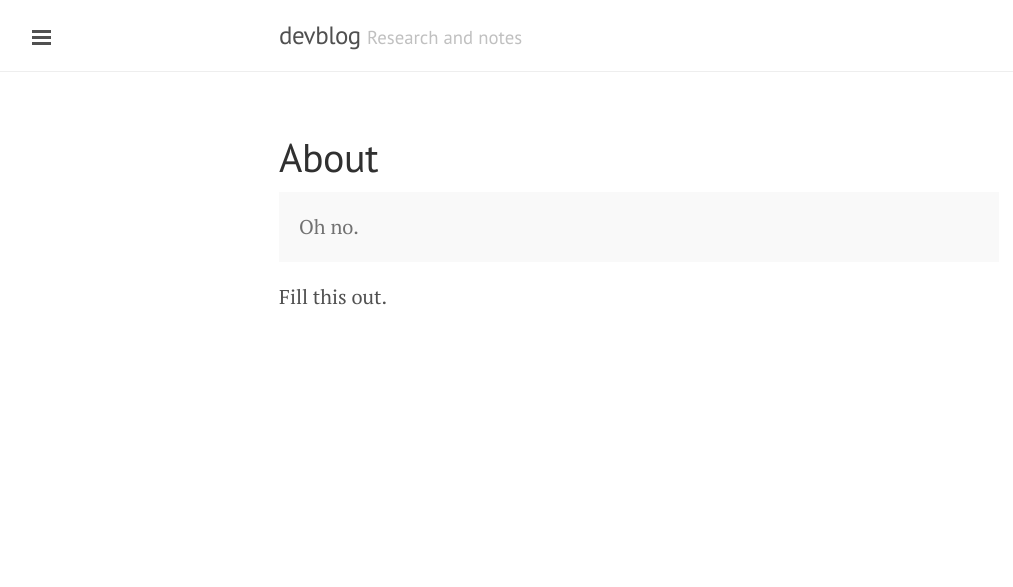
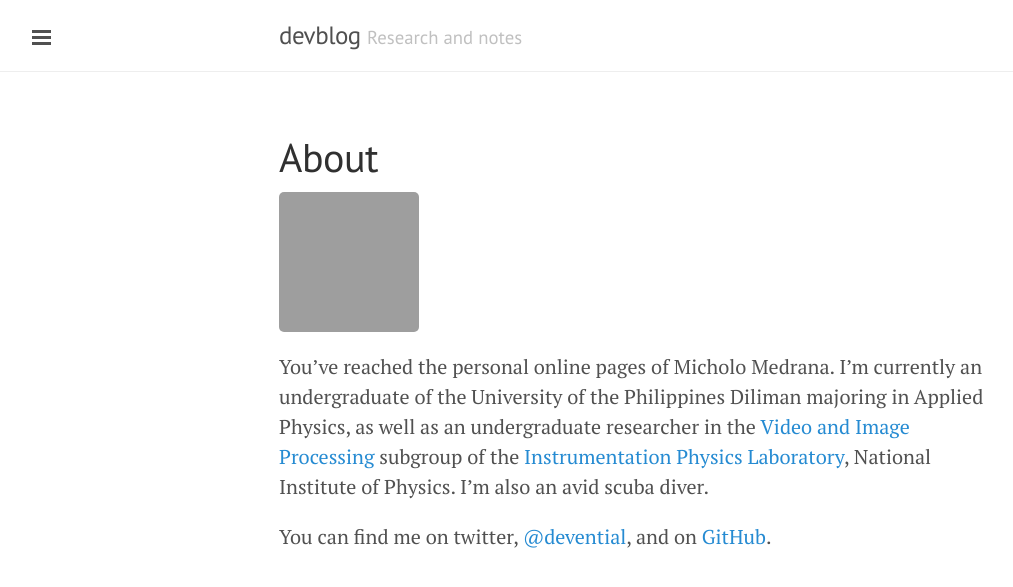
Before and after one commit to devential/devential.github.io, a Jekyll site: the page built from about.md, in a window 1280 px wide. Shown: the top 587 px of the page, without its empty margins (1-1014 px from the left). Built offline with Jekyll 4.4.1, drawn with Linux system fonts in a browser that asks for light colours; Markdown is read by kramdown in place of the engine named in the settings; grey boxes are pictures that could not be loaded.

Commit message:
Finished about page

```diff
--- a/about.md
+++ b/about.md
@@ -3,8 +3,8 @@ layout: page
 title: About
 ---
 
-<p class="message">
-  Oh no.
-</p>
+![Profile image](https://avatars1.githubusercontent.com/u/7218858?v=2&u=193c6dca526d9d32375722cb500d555306e65bf9&s=140)
 
-Fill this out.
+You’ve reached the personal online pages of Micholo Medrana. I’m currently an undergraduate of the University of the Philippines Diliman majoring in Applied Physics, as well as an undergraduate researcher in the [Video and Image Processing](http://sites.google.com/site/instrumentationphysicslab/research/vip) subgroup of the [Instrumentation Physics Laboratory](http://sites.google.com/site/instrumentationphysicslab/), National Institute of Physics. I’m also an avid scuba diver.
+
+You can find me on twitter, [@devential](http://twitter.com/devential), and on [GitHub](http://github.com/devential).
```
Also changed, not shown: 2 other files.
